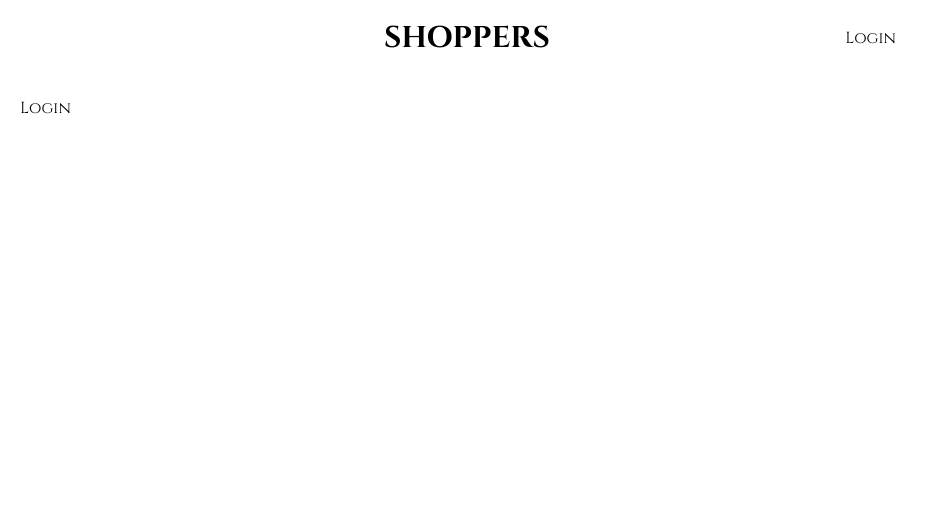
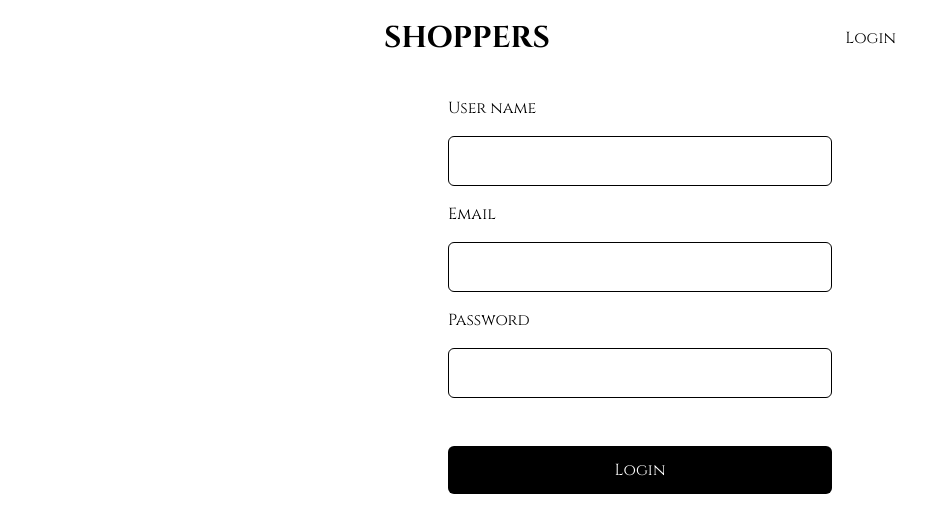
Before and after one commit to milkyascodes/shoppingCart, a React (Vite) app: page /login in a window 1280 px wide. Shown: the top 532 px of the page, without its empty margins (0-938 px from the left). Built offline with nearby package versions, Linux system fonts and the light colour scheme.

Commit message:
enahanced auth ui

```diff
--- /dev/null
+++ b/src/components/FormField.jsx
@@ -0,0 +1,13 @@
+function FormField({ label, name, type }) {
+  return (
+    <>
+      <label htmlFor={name}>{label}</label>
+      <input
+        type={type}
+        name={name}
+        className="bg-transparent outline-none focus:outline-none  border-black rounded-md p-3 border"
+      />
+    </>
+  );
+}
+export default FormField;
--- a/src/components/Login.jsx
+++ b/src/components/Login.jsx
@@ -1,4 +1,20 @@
+import FormField from "./FormField";
+
 function Login() {
-  return <div>Login</div>;
+  return (
+    <div className="w-full mx-auto max-w-sm">
+      <form action="" className="flex flex-col gap-4">
+        <FormField label="User name" type="text" name="username" />
+        <FormField label="Email" type="text" name="email" />
+        <FormField label="Password" type="password" name="password" />
+        <button
+          type="submit"
+          className="mt-8 p-3 bg-black rounded-md text-white hover:bg-black/90"
+        >
+          Login
+        </button>
+      </form>
+    </div>
+  );
 }
 export default Login;
--- a/src/components/Register.jsx
+++ b/src/components/Register.jsx
@@ -1,4 +1,20 @@
+import FormField from "./FormField";
+
 function Register() {
-  return <div>Register</div>;
+  return (
+    <div className="w-full mx-auto max-w-sm">
+      <form action="" className="flex flex-col gap-4">
+        <FormField label="User name" type="text" name="username" />
+        <FormField label="Email" type="text" name="email" />
+        <FormField label="Password" type="password" name="password" />
+        <button
+          type="submit"
+          className="mt-8 p-3 bg-black rounded-md text-white hover:bg-black/90"
+        >
+          Register
+        </button>
+      </form>
+    </div>
+  );
 }
 export default Register;
```
